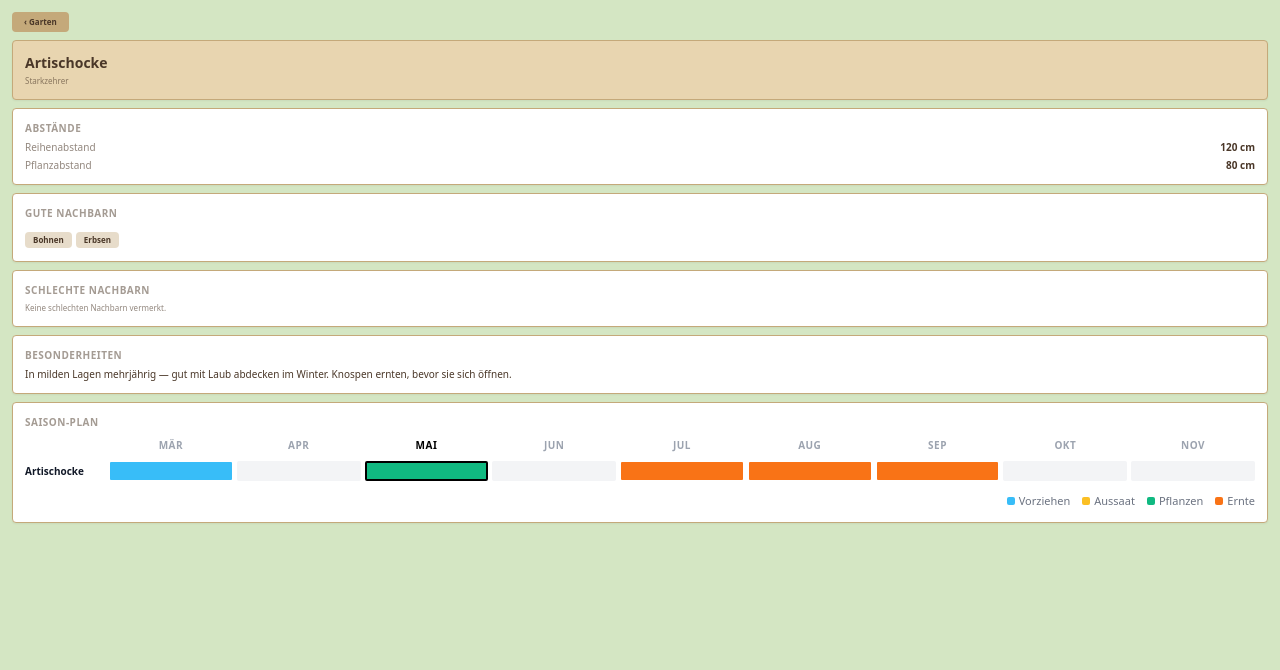
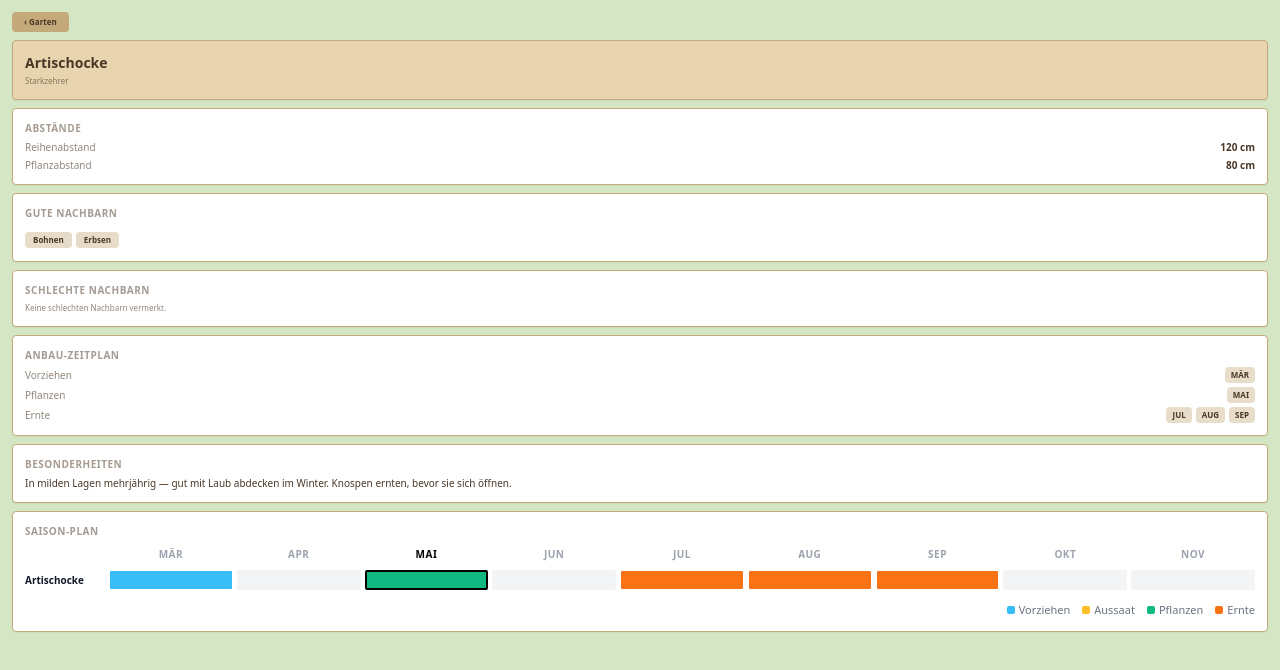
Before and after one commit to ClemensJakob/garden, a React (Vite) app: page /plants/artischoke in a window 1280 px wide. Shown: the top 670 px of the page. Built offline with nearby package versions, Linux system fonts and the light colour scheme.

Commit message:
refactor: plants season details

```diff
--- a/src/components/SeasonPlan.tsx
+++ b/src/components/SeasonPlan.tsx
@@ -1,5 +1,6 @@
 import type { Plant, SeasonStatus } from '../domain/types'
-import { SEASON_MONTHS } from '../domain/types'
+import { SEASON_MONTHS, SEASON_STATUS_ORDER } from '../domain/types'
+import { toSeasonPlan } from '../domain/plants'
 
 interface SeasonPlanProps {
   plants: readonly Plant[]
@@ -54,8 +55,7 @@ function MonthCell({
   }
 
   // Stable status order so visual layout is predictable across plants.
-  const order: readonly SeasonStatus[] = ['vorziehen', 'aussaat', 'pflanzen', 'ernte']
-  const active = order.filter((s) => statuses.includes(s))
+  const active = SEASON_STATUS_ORDER.filter((s) => statuses.includes(s))
 
   return (
     <span
@@ -104,7 +104,9 @@ export default function SeasonPlan({ plants }: SeasonPlanProps) {
       </div>
 
       {/* One row per plant */}
-      {plants.map((plant) => (
+      {plants.map((plant) => {
+        const plan = toSeasonPlan(plant.seasonActivities)
+        return (
           <div
             key={plant.id}
             className="mt-2 grid items-center gap-1"
@@ -114,7 +116,7 @@ export default function SeasonPlan({ plants }: SeasonPlanProps) {
               {plant.name}
             </span>
             {SEASON_MONTHS.map((month, i) => {
-            const statuses = plant.seasonPlan[month]
+              const statuses = plan[month]
               const label =
                 statuses.length === 0
                   ? `${plant.name} ${month}: idle`
@@ -129,7 +131,8 @@ export default function SeasonPlan({ plants }: SeasonPlanProps) {
               )
             })}
           </div>
-      ))}
+        )
+      })}
 
       {/* Legend */}
       <div className="mt-3 flex flex-wrap justify-end gap-3 text-[11px] text-gray-500">
--- a/src/domain/plants.ts
+++ b/src/domain/plants.ts
@@ -1,5 +1,12 @@
-import type { Plant, PlantId, SeasonMonth, SeasonPlan, SeasonStatus } from './types'
-import { SEASON_MONTHS } from './types'
+import type {
+  Plant,
+  PlantId,
+  SeasonActivity,
+  SeasonMonth,
+  SeasonPlan,
+  SeasonStatus,
+} from './types'
+import { SEASON_MONTHS, SEASON_STATUS_ORDER } from './types'
 
 /**
  * A single status or a list of statuses for a given month. The helper
@@ -8,23 +15,72 @@ import { SEASON_MONTHS } from './types'
 type MonthInput = SeasonStatus | readonly SeasonStatus[]
 
 /**
- * Build a SeasonPlan from a partial map. Any month not specified
- * defaults to an empty list (idle). A month may carry multiple
- * statuses simultaneously — useful e.g. when an early ernte overlaps
- * with a late aussaat.
+ * Build a list of `SeasonActivity` value objects from a partial
+ * month-keyed map (the shape used in the plant catalog for legibility).
+ *
+ * The catalog form is "what happens this month?" — convenient to write.
+ * The domain form is "for each activity, in which months does it
+ * happen?" — which is what we want first-class on the Plant aggregate
+ * so that "Pflanzen können in mehreren Monaten vorgezogen, gesät,
+ * gepflanzt und geerntet werden" is explicitly modelled.
+ *
+ * Months are sorted in calendar order (MÄR → NOV). Activities are
+ * sorted in the canonical status order (Vorziehen → Aussaat →
+ * Pflanzen → Ernte). Activities with no months are dropped.
  */
-function seasonPlan(partial: Partial<Record<SeasonMonth, MonthInput>>): SeasonPlan {
-  return SEASON_MONTHS.reduce((acc, month) => {
+function seasonActivities(
+  partial: Partial<Record<SeasonMonth, MonthInput>>
+): readonly SeasonActivity[] {
+  const monthsByStatus = new Map<SeasonStatus, SeasonMonth[]>()
+
+  for (const month of SEASON_MONTHS) {
     const value = partial[month]
-    if (value === undefined) {
+    if (value === undefined) continue
+    const statuses = Array.isArray(value)
+      ? (value as readonly SeasonStatus[])
+      : [value as SeasonStatus]
+    for (const status of statuses) {
+      const existing = monthsByStatus.get(status)
+      if (existing) {
+        existing.push(month)
+      } else {
+        monthsByStatus.set(status, [month])
+      }
+    }
+  }
+
+  return SEASON_STATUS_ORDER.flatMap((status) => {
+    const months = monthsByStatus.get(status)
+    return months && months.length > 0 ? [{ status, months }] : []
+  })
+}
+
+/**
+ * Derive the per-month presentation view from a Plant's canonical
+ * `seasonActivities`. Used by the SeasonPlan calendar component.
+ *
+ * Within a single month, statuses are emitted in `SEASON_STATUS_ORDER`
+ * so the visual layout is stable across plants.
+ */
+export function toSeasonPlan(activities: readonly SeasonActivity[]): SeasonPlan {
+  const plan = SEASON_MONTHS.reduce(
+    (acc, month) => {
       acc[month] = []
-    } else if (Array.isArray(value)) {
-      acc[month] = value as readonly SeasonStatus[]
-    } else {
-      acc[month] = [value as SeasonStatus]
+      return acc
+    },
+    {} as Record<SeasonMonth, SeasonStatus[]>
+  )
+
+  for (const status of SEASON_STATUS_ORDER) {
+    for (const activity of activities) {
+      if (activity.status !== status) continue
+      for (const month of activity.months) {
+        plan[month].push(status)
+      }
     }
-    return acc
-  }, {} as Record<SeasonMonth, readonly SeasonStatus[]>) as SeasonPlan
+  }
+
+  return plan as SeasonPlan
 }
 
 /**
@@ -40,7 +96,7 @@ export const PLANTS: readonly Plant[] = [
     id: 'tomaten',
     name: 'Tomaten',
     feeder: 'Starkzehrer',
-    seasonPlan: seasonPlan({
+    seasonActivities: seasonActivities({
       MÄR: 'vorziehen',
       APR: 'vorziehen',
       MAI: 'pflanzen',
@@ -60,7 +116,7 @@ export const PLANTS: readonly Plant[] = [
     id: 'zucchini',
     name: 'Zucchini',
     feeder: 'Starkzehrer',
-    seasonPlan: seasonPlan({
+    seasonActivities: seasonActivities({
       APR: 'vorziehen',
       MAI: 'pflanzen',
       JUL: 'ernte',
@@ -77,7 +133,7 @@ export const PLANTS: readonly Plant[] = [
     id: 'bohnen',
     name: 'Bohnen',
     feeder: 'Schwachzehrer',
-    seasonPlan: seasonPlan({
+    seasonActivities: seasonActivities({
       MAI: 'aussaat',
       JUL: 'ernte',
       AUG: 'ernte',
@@ -93,7 +149,7 @@ export const PLANTS: readonly Plant[] = [
     id: 'karotten',
     name: 'Karotten',
     feeder: 'Mittelzehrer',
-    seasonPlan: seasonPlan({
+    seasonActivities: seasonActivities({
       MÄR: 'aussaat',
       APR: 'aussaat',
       JUL: 'ernte',
@@ -114,7 +170,7 @@ export const PLANTS: readonly Plant[] = [
     id: 'pfluecksalat',
     name: 'Pflücksalat',
     feeder: 'Schwachzehrer',
-    seasonPlan: seasonPlan({
+    seasonActivities: seasonActivities({
       MÄR: 'aussaat',
       APR: 'aussaat',
       MAI: 'ernte',
@@ -132,7 +188,7 @@ export const PLANTS: readonly Plant[] = [
     id: 'gruenkohl',
     name: 'Grünkohl',
     feeder: 'Starkzehrer',
-    seasonPlan: seasonPlan({
+    seasonActivities: seasonActivities({
       APR: 'vorziehen',
       MAI: 'pflanzen',
       OKT: 'ernte',
@@ -148,7 +204,7 @@ export const PLANTS: readonly Plant[] = [
     id: 'mangold',
     name: 'Mangold',
     feeder: 'Mittelzehrer',
-    seasonPlan: seasonPlan({
+    seasonActivities: seasonActivities({
       APR: 'vorziehen',
       MAI: 'pflanzen',
       JUL: 'ernte',
@@ -166,7 +222,7 @@ export const PLANTS: readonly Plant[] = [
     id: 'salat',
     name: 'Salat',
     feeder: 'Schwachzehrer',
-    seasonPlan: seasonPlan({
+    seasonActivities: seasonActivities({
       MÄR: 'aussaat',
       APR: 'aussaat',
       MAI: 'ernte',
@@ -183,7 +239,7 @@ export const PLANTS: readonly Plant[] = [
     id: 'rote-bete',
     name: 'Rote Bete',
     feeder: 'Mittelzehrer',
-    seasonPlan: seasonPlan({
+    seasonActivities: seasonActivities({
       APR: 'vorziehen',
       MAI: 'pflanzen',
       JUN: 'ernte',
@@ -202,7 +258,7 @@ export const PLANTS: readonly Plant[] = [
     id: 'erbsen',
     name: 'Erbsen',
     feeder: 'Schwachzehrer',
-    seasonPlan: seasonPlan({
+    seasonActivities: seasonActivities({
       MÄR: 'aussaat',
       APR: 'aussaat',
       JUN: 'ernte',
@@ -218,7 +274,7 @@ export const PLANTS: readonly Plant[] = [
     id: 'radieschen',
     name: 'Radieschen',
     feeder: 'Schwachzehrer',
-    seasonPlan: seasonPlan({
+    seasonActivities: seasonActivities({
       MÄR: 'aussaat',
       APR: 'aussaat',
       MAI: 'ernte',
@@ -234,7 +290,7 @@ export const PLANTS: readonly Plant[] = [
     id: 'lauch',
     name: 'Lauch',
     feeder: 'Mittelzehrer',
-    seasonPlan: seasonPlan({
+    seasonActivities: seasonActivities({
       APR: 'vorziehen',
       MAI: 'pflanzen',
       SEP: 'ernte',
@@ -252,7 +308,7 @@ export const PLANTS: readonly Plant[] = [
     id: 'hokkaido',
     name: 'Hokkaido',
     feeder: 'Starkzehrer',
-    seasonPlan: seasonPlan({
+    seasonActivities: seasonActivities({
       APR: 'vorziehen',
       MAI: 'pflanzen',
       SEP: 'ernte',
@@ -268,7 +324,7 @@ export const PLANTS: readonly Plant[] = [
     id: 'gurken',
     name: 'Gurken',
     feeder: 'Starkzehrer',
-    seasonPlan: seasonPlan({
+    seasonActivities: seasonActivities({
       APR: 'vorziehen',
       MAI: 'pflanzen',
       JUL: 'ernte',
@@ -286,7 +342,7 @@ export const PLANTS: readonly Plant[] = [
     id: 'himbeeren',
     name: 'Himbeeren',
     feeder: 'Mittelzehrer',
-    seasonPlan: seasonPlan({
+    seasonActivities: seasonActivities({
       JUN: 'ernte',
       JUL: 'ernte',
       AUG: 'ernte',
@@ -306,7 +362,7 @@ export const PLANTS: readonly Plant[] = [
     id: 'artischoke',
     name: 'Artischocke',
     feeder: 'Starkzehrer',
-    seasonPlan: seasonPlan({
+    seasonActivities: seasonActivities({
       MÄR: 'vorziehen',
       MAI: 'pflanzen',
       JUL: 'ernte',
@@ -323,7 +379,7 @@ export const PLANTS: readonly Plant[] = [
     id: 'yas-salat',
     name: 'Yas-Salat',
     feeder: 'Schwachzehrer',
-    seasonPlan: seasonPlan({
+    seasonActivities: seasonActivities({
       MÄR: 'aussaat',
       APR: 'aussaat',
       MAI: 'ernte',
@@ -340,7 +396,7 @@ export const PLANTS: readonly Plant[] = [
     id: 'aubergine',
     name: 'Aubergine',
     feeder: 'Starkzehrer',
-    seasonPlan: seasonPlan({
+    seasonActivities: seasonActivities({
       MÄR: 'vorziehen',
       MAI: 'pflanzen',
       JUL: 'ernte',
@@ -357,7 +413,7 @@ export const PLANTS: readonly Plant[] = [
     id: 'paprika',
     name: 'Paprika',
     feeder: 'Starkzehrer',
-    seasonPlan: seasonPlan({
+    seasonActivities: seasonActivities({
       MÄR: 'vorziehen',
       MAI: 'pflanzen',
       JUL: 'ernte',
@@ -375,7 +431,7 @@ export const PLANTS: readonly Plant[] = [
     id: 'zinnien',
     name: 'Zinnien',
     feeder: 'Schwachzehrer',
-    seasonPlan: seasonPlan({
+    seasonActivities: seasonActivities({
       APR: 'vorziehen',
       MAI: 'pflanzen',
       JUL: 'ernte',
@@ -392,7 +448,7 @@ export const PLANTS: readonly Plant[] = [
     id: 'kohlrabi',
     name: 'Kohlrabi',
     feeder: 'Mittelzehrer',
-    seasonPlan: seasonPlan({
+    seasonActivities: seasonActivities({
       MÄR: 'vorziehen',
       APR: 'pflanzen',
       JUN: 'ernte',
@@ -408,7 +464,7 @@ export const PLANTS: readonly Plant[] = [
     id: 'senfsaat',
     name: 'Senfsaat',
     feeder: 'Schwachzehrer',
-    seasonPlan: seasonPlan({
+    seasonActivities: seasonActivities({
       MÄR: 'aussaat',
       APR: 'aussaat',
       MAI: 'ernte',
@@ -424,7 +480,7 @@ export const PLANTS: readonly Plant[] = [
     id: 'tagetes',
     name: 'Tagetes',
     feeder: 'Schwachzehrer',
-    seasonPlan: seasonPlan({
+    seasonActivities: seasonActivities({
       APR: 'vorziehen',
       MAI: 'pflanzen',
       JUL: 'ernte',
@@ -441,7 +497,7 @@ export const PLANTS: readonly Plant[] = [
     id: 'pimentos',
     name: 'Pimentos',
     feeder: 'Starkzehrer',
-    seasonPlan: seasonPlan({
+    seasonActivities: seasonActivities({
       MÄR: 'vorziehen',
       MAI: 'pflanzen',
       JUL: 'ernte',
@@ -458,7 +514,7 @@ export const PLANTS: readonly Plant[] = [
     id: 'erdbeeren',
     name: 'Erdbeeren',
     feeder: 'Mittelzehrer',
-    seasonPlan: seasonPlan({
+    seasonActivities: seasonActivities({
       MAI: 'ernte',
       JUN: 'ernte',
       JUL: 'ernte',
@@ -473,7 +529,7 @@ export const PLANTS: readonly Plant[] = [
     id: 'physalis',
     name: 'Physalis',
     feeder: 'Mittelzehrer',
-    seasonPlan: seasonPlan({
+    seasonActivities: seasonActivities({
       MÄR: 'vorziehen',
       MAI: 'pflanzen',
       AUG: 'ernte',
@@ -490,7 +546,7 @@ export const PLANTS: readonly Plant[] = [
     id: 'zuckererbsen',
     name: 'Zuckererbsen',
     feeder: 'Schwachzehrer',
-    seasonPlan: seasonPlan({
+    seasonActivities: seasonActivities({
       MÄR: 'aussaat',
       APR: 'aussaat',
       JUN: 'ernte',
@@ -506,7 +562,7 @@ export const PLANTS: readonly Plant[] = [
     id: 'rucola',
     name: 'Rucola',
     feeder: 'Schwachzehrer',
-    seasonPlan: seasonPlan({
+    seasonActivities: seasonActivities({
       MÄR: 'aussaat',
       APR: 'aussaat',
       MAI: 'ernte',
@@ -524,7 +580,7 @@ export const PLANTS: readonly Plant[] = [
     id: 'edamame',
     name: 'Edamame',
     feeder: 'Schwachzehrer',
-    seasonPlan: seasonPlan({
+    seasonActivities: seasonActivities({
       MAI: 'aussaat',
       AUG: 'ernte',
       SEP: 'ernte',
@@ -539,7 +595,7 @@ export const PLANTS: readonly Plant[] = [
     id: 'kartoffeln-fruehling',
     name: 'Kartoffeln (Frühling)',
     feeder: 'Starkzehrer',
-    seasonPlan: seasonPlan({
+    seasonActivities: seasonActivities({
       MÄR: 'pflanzen',
       APR: 'pflanzen',
       JUN: 'ernte',
@@ -555,7 +611,7 @@ export const PLANTS: readonly Plant[] = [
     id: 'schwarzkohl-herbst',
     name: 'Schwarzkohl (Herbst)',
     feeder: 'Starkzehrer',
-    seasonPlan: seasonPlan({
+    seasonActivities: seasonActivities({
       MAI: 'vorziehen',
       JUL: 'pflanzen',
       OKT: 'ernte',
@@ -571,7 +627,7 @@ export const PLANTS: readonly Plant[] = [
     id: 'gruenkohl-herbst',
     name: 'Grünkohl (Herbst)',
     feeder: 'Starkzehrer',
-    seasonPlan: seasonPlan({
+    seasonActivities: seasonActivities({
       MAI: 'vorziehen',
       JUL: 'pflanzen',
       OKT: 'ernte',
@@ -587,7 +643,7 @@ export const PLANTS: readonly Plant[] = [
     id: 'blumenstauden',
     name: 'Blumenstauden',
     feeder: 'Schwachzehrer',
-    seasonPlan: seasonPlan({
+    seasonActivities: seasonActivities({
       JUN: 'ernte',
       JUL: 'ernte',
       AUG: 'ernte',
@@ -603,7 +659,7 @@ export const PLANTS: readonly Plant[] = [
     id: 'kuerbis',
     name: 'Kürbis',
     feeder: 'Starkzehrer',
-    seasonPlan: seasonPlan({
+    seasonActivities: seasonActivities({
       APR: 'vorziehen',
       MAI: 'pflanzen',
       SEP: 'ernte',
@@ -619,7 +675,7 @@ export const PLANTS: readonly Plant[] = [
     id: 'weisskohl',
     name: 'Weißkohl',
     feeder: 'Starkzehrer',
-    seasonPlan: seasonPlan({
+    seasonActivities: seasonActivities({
       MÄR: 'vorziehen',
       MAI: 'pflanzen',
       AUG: 'ernte',
@@ -636,7 +692,7 @@ export const PLANTS: readonly Plant[] = [
     id: 'zwiebel',
     name: 'Zwiebel',
     feeder: 'Mittelzehrer',
-    seasonPlan: seasonPlan({
+    seasonActivities: seasonActivities({
       MÄR: 'pflanzen',
       APR: 'pflanzen',
       JUL: 'ernte',
@@ -652,7 +708,7 @@ export const PLANTS: readonly Plant[] = [
     id: 'rhabarber',
     name: 'Rhabarber',
     feeder: 'Starkzehrer',
-    seasonPlan: seasonPlan({
+    seasonActivities: seasonActivities({
       APR: 'ernte',
       MAI: 'ernte',
       JUN: 'ernte',
@@ -667,7 +723,7 @@ export const PLANTS: readonly Plant[] = [
     id: 'spitzkohl',
     name: 'Spitzkohl',
     feeder: 'Starkzehrer',
-    seasonPlan: seasonPlan({
+    seasonActivities: seasonActivities({
       MÄR: 'vorziehen',
       MAI: 'pflanzen',
       JUL: 'ernte',
@@ -683,7 +739,7 @@ export const PLANTS: readonly Plant[] = [
     id: 'stangenbohnen',
     name: 'Stangenbohnen',
     feeder: 'Schwachzehrer',
-    seasonPlan: seasonPlan({
+    seasonActivities: seasonActivities({
       MAI: 'aussaat',
       JUL: 'ernte',
       AUG: 'ernte',
--- a/src/domain/types.ts
+++ b/src/domain/types.ts
@@ -57,10 +57,40 @@ export const SEASON_MONTHS: readonly SeasonMonth[] = [
  */
 export type SeasonStatus = 'vorziehen' | 'aussaat' | 'pflanzen' | 'ernte'
 
+/** Stable display order for activities — used by the UI legend and listings. */
+export const SEASON_STATUS_ORDER: readonly SeasonStatus[] = [
+  'vorziehen',
+  'aussaat',
+  'pflanzen',
+  'ernte',
+] as const
+
+/**
+ * A SeasonActivity is a value object on a Plant describing one
+ * recurring activity (vorziehen, aussaat, pflanzen or ernte) and
+ * the months in which it takes place.
+ *
+ * This makes "a plant can be vorgezogen / gesät / gepflanzt /
+ * geerntet across multiple months" first-class in the domain —
+ * rather than spreading the concept across per-month buckets.
+ *
+ * Invariants (enforced by `seasonActivity` factory in plants.ts):
+ *   - `months` is non-empty
+ *   - `months` contains no duplicates
+ *   - `months` is sorted in calendar order (MÄR → NOV)
+ */
+export interface SeasonActivity {
+  readonly status: SeasonStatus
+  readonly months: readonly SeasonMonth[]
+}
+
 /**
  * Per-month list of statuses. An empty array means the month is idle.
  * The renderer is responsible for splitting a month cell visually when
  * multiple statuses are present.
+ *
+ * This is a derived, presentation-friendly view of a Plant's
+ * `seasonActivities` — see `toSeasonPlan` in plants.ts.
  */
 export type SeasonPlan = Record<SeasonMonth, readonly SeasonStatus[]>
 
@@ -68,7 +98,13 @@ export interface Plant {
   readonly id: PlantId
   readonly name: string
   readonly feeder: Feeder
-  readonly seasonPlan: SeasonPlan
+  /**
+   * Canonical season model: which activities the plant requires and
+   * in which months. A plant may have at most one activity per
+   * SeasonStatus (e.g. exactly one "ernte" entry listing all harvest
+   * months), but is free to combine all four statuses.
+   */
+  readonly seasonActivities: readonly SeasonActivity[]
   /** Distance between rows, in centimetres. */
   readonly rowSpacing: number
   /** Distance between plants within a row, in centimetres. */
--- a/src/pages/PlantDetailPage.tsx
+++ b/src/pages/PlantDetailPage.tsx
@@ -1,7 +1,16 @@
 import { Link, useLocation, useParams } from 'react-router-dom'
 import { findPlantById, PLANTS } from '../domain/plants'
 import SeasonPlan from '../components/SeasonPlan'
-import type { Plant, PlantId } from '../domain/types'
+import type { Plant, PlantId, SeasonActivity, SeasonStatus } from '../domain/types'
+import { SEASON_STATUS_ORDER } from '../domain/types'
+
+/** Human-readable German label per activity status. */
+const STATUS_LABEL: Record<SeasonStatus, string> = {
+  vorziehen: 'Vorziehen',
+  aussaat: 'Aussaat',
+  pflanzen: 'Pflanzen',
+  ernte: 'Ernte',
+}
 
 interface BackState {
   /** Optional patch number the user came from (for the back link). */
@@ -88,6 +97,11 @@ export default function PlantDetailPage() {
         fromPatchNumber={state.fromPatchNumber}
       />
 
+      {/* Activities — explicit listing of which months a plant is
+          vorgezogen, gesät, gepflanzt and geerntet. A plant may have
+          any of these activities in multiple months. */}
+      <ActivitiesSection activities={plant.seasonActivities} />
+
       {/* Notes */}
       <section className="rounded border border-patch-border bg-white p-3 shadow-sm">
         <h2 className="text-[10px] font-semibold uppercase tracking-wider text-patch-text/50">
@@ -153,3 +167,59 @@ function CompanionsSection({ title, ids, emptyText, fromPatchNumber }: Companion
     </section>
   )
 }
+
+/**
+ * Renders one row per `SeasonActivity` on the plant: the activity
+ * label (Vorziehen / Aussaat / Pflanzen / Ernte) followed by the
+ * months in which it takes place. Activities the plant does not
+ * have are omitted entirely.
+ *
+ * This makes the multi-month nature of each activity textually
+ * explicit — complementing the visual SeasonPlan calendar below.
+ */
+function ActivitiesSection({ activities }: { activities: readonly SeasonActivity[] }) {
+  const byStatus = new Map<SeasonStatus, SeasonActivity>()
+  for (const a of activities) byStatus.set(a.status, a)
+  const ordered = SEASON_STATUS_ORDER.flatMap((s) => {
+    const a = byStatus.get(s)
+    return a ? [a] : []
+  })
+
+  return (
+    <section className="rounded border border-patch-border bg-white p-3 shadow-sm">
+      <h2 className="text-[10px] font-semibold uppercase tracking-wider text-patch-text/50">
+        Anbau-Zeitplan
+      </h2>
+      {ordered.length === 0 ? (
+        <p className="mt-1 text-xs text-patch-text/60">Keine Anbauzeiten hinterlegt.</p>
+      ) : (
+        <dl className="mt-1 grid grid-cols-[6rem_1fr] items-center gap-y-1 text-sm">
+          {ordered.map((a) => (
+            <ActivityRow key={a.status} activity={a} />
+          ))}
+        </dl>
+      )}
+    </section>
+  )
+}
+
+function ActivityRow({ activity }: { activity: SeasonActivity }) {
+  return (
+    <>
+      <dt className="text-patch-text/60">{STATUS_LABEL[activity.status]}</dt>
+      <dd
+        className="flex flex-wrap justify-end gap-1"
+        aria-label={`${STATUS_LABEL[activity.status]}: ${activity.months.join(', ')}`}
+      >
+        {activity.months.map((m) => (
+          <span
+            key={m}
+            className="rounded bg-patch-border/40 px-1.5 py-0.5 text-xs font-semibold text-patch-text"
+          >
+            {m}
+          </span>
+        ))}
+      </dd>
+    </>
+  )
+}
```
Lines whose indentation alone changed are shown as unchanged.
